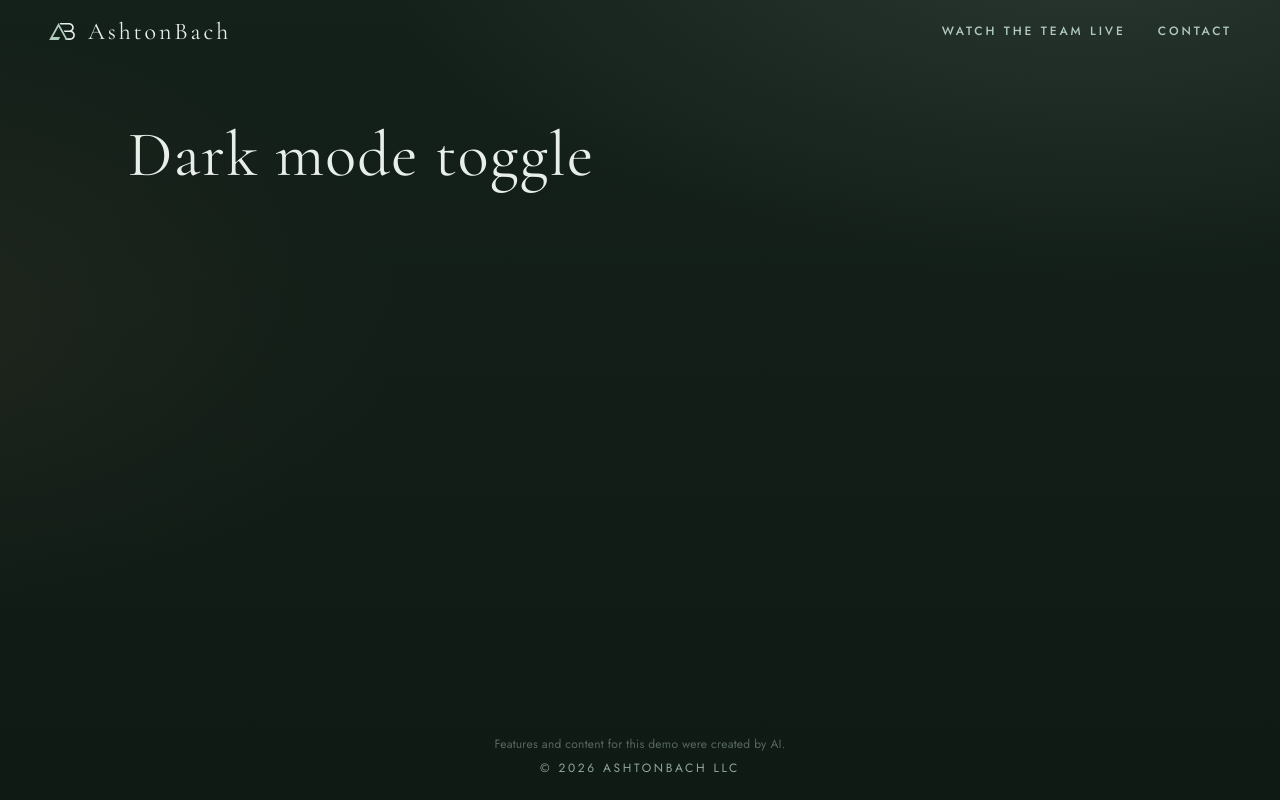
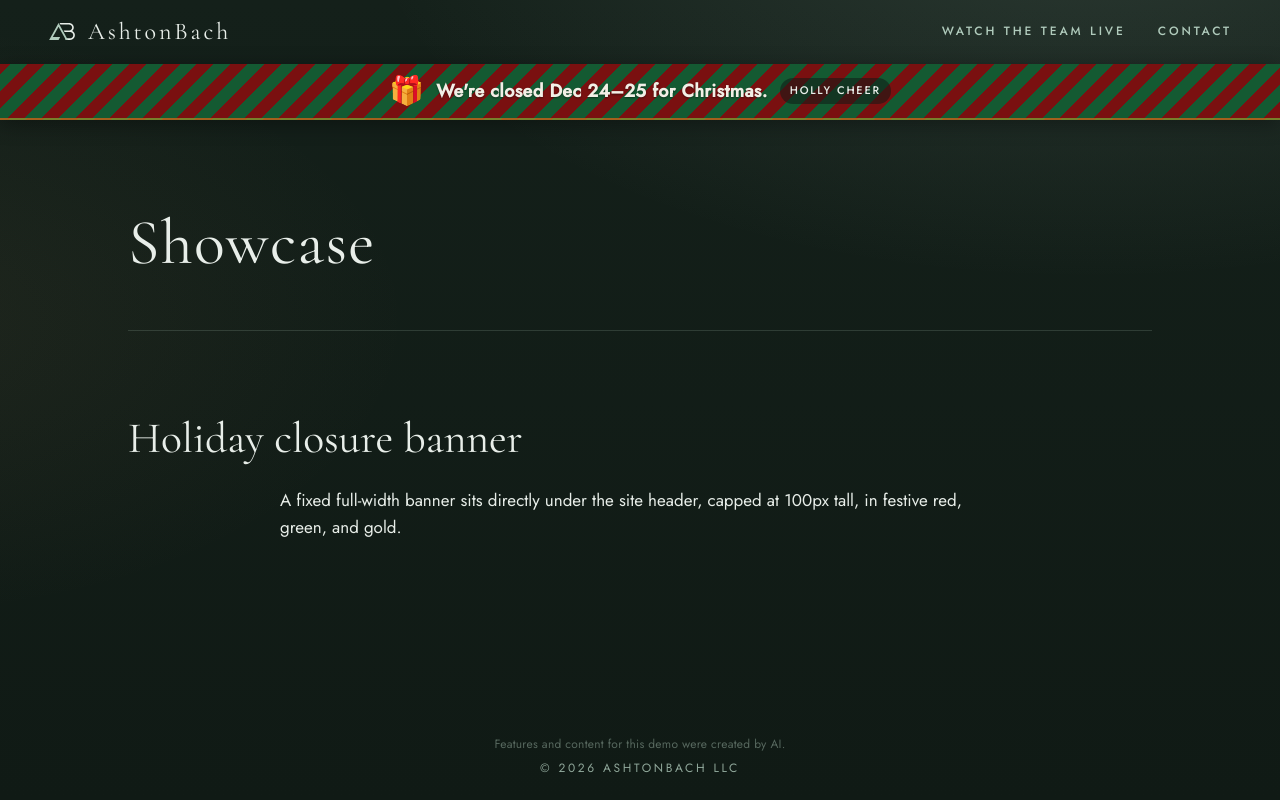
Before and after one commit to ashtonbach/agent-showcase, a Next.js app: page / in a window 1280 px wide. Built offline with nearby package versions, Linux system fonts and the light colour scheme.

Commit message:
Feature: Your request (Author: Alder)

```diff
--- a/app/lab/current.json
+++ b/app/lab/current.json
@@ -1 +1 @@
-{"slug":"dark-mode"}
+{"slug":"custom-1792299462"}
--- /dev/null
+++ b/app/lab/custom-1792299462/index.tsx
@@ -0,0 +1,120 @@
+"use client";
+
+import { useEffect, useState } from "react";
+
+const CLOSED = "We're closed Dec 24–25 for Christmas.";
+
+const VARIATIONS = [
+  {
+    label: "Evergreen stripe",
+    decor: "🎄",
+    bg: "linear-gradient(90deg, #8b0000 0%, #8b0000 33%, #0d5c2e 33%, #0d5c2e 66%, #c9a227 66%, #c9a227 100%)",
+  },
+  {
+    label: "Gold glow",
+    decor: "⭐",
+    bg: "linear-gradient(135deg, #6b0f0f 0%, #0d5c2e 45%, #b8860b 100%)",
+  },
+  {
+    label: "Holly cheer",
+    decor: "🎁",
+    bg: "repeating-linear-gradient(-45deg, #7a1010, #7a1010 12px, #145a32 12px, #145a32 24px)",
+  },
+  {
+    label: "Winter sparkle",
+    decor: "❄️",
+    bg: "linear-gradient(90deg, #0d5c2e, #8b0000, #d4af37, #0d5c2e)",
+  },
+];
+
+export default function Lab() {
+  const [pick, setPick] = useState(0);
+
+  useEffect(() => {
+    setPick(Math.floor(Math.random() * VARIATIONS.length));
+    document.documentElement.classList.add("lab-christmas-banner-on");
+    return () => document.documentElement.classList.remove("lab-christmas-banner-on");
+  }, []);
+
+  const v = VARIATIONS[pick];
+
+  return (
+    <section data-lab="custom-1792299462" aria-labelledby="lab-christmas-heading">
+      <h2 id="lab-christmas-heading">Holiday closure banner</h2>
+      <p className="lab-lead">
+        A fixed full-width banner sits directly under the site header, capped at 100px tall, in festive red, green, and gold.
+      </p>
+      <div
+        className="lab-banner"
+        role="status"
+        aria-live="polite"
+        data-variant={pick}
+        style={{ background: v.bg }}
+      >
+        <span className="lab-banner-decor" aria-hidden="true">{v.decor}</span>
+        <span className="lab-banner-text">{CLOSED}</span>
+        <span className="lab-banner-tag">{v.label}</span>
+      </div>
+      <style>{`
+        html.lab-christmas-banner-on main.page { padding-top: 88px; }
+        @media (max-width: 640px) {
+          html.lab-christmas-banner-on main.page { padding-top: 80px; }
+        }
+        .lab-lead {
+          max-width: min(720px, 100%);
+          margin: 0 auto 24px;
+          color: var(--mist);
+          line-height: 1.55;
+          font-size: 17px;
+        }
+        .lab-banner {
+          position: fixed;
+          top: var(--header-h);
+          left: 0;
+          right: 0;
+          z-index: 19;
+          display: flex;
+          align-items: center;
+          justify-content: center;
+          gap: 12px;
+          flex-wrap: wrap;
+          width: 100%;
+          max-height: 100px;
+          min-height: 56px;
+          padding: 10px 20px;
+          box-sizing: border-box;
+          border-bottom: 2px solid rgba(201, 162, 39, 0.55);
+          box-shadow: 0 4px 20px rgba(0, 0, 0, 0.35);
+          color: #f2efe6;
+          text-align: center;
+        }
+        .lab-banner-decor { font-size: 28px; line-height: 1; }
+        .lab-banner-text {
+          font-family: var(--sans);
+          font-weight: 600;
+          font-size: clamp(14px, 2.8vw, 18px);
+          letter-spacing: 0.02em;
+          text-shadow: 0 1px 2px rgba(0, 0, 0, 0.45);
+        }
+        .lab-banner-tag {
+          font-family: var(--sans);
+          font-size: 11px;
+          font-weight: 500;
+          letter-spacing: 0.16em;
+          text-transform: uppercase;
+          padding: 4px 10px;
+          border-radius: 999px;
+          background: rgba(18, 26, 22, 0.55);
+          color: #e8eee9;
+        }
+        @media (prefers-reduced-motion: no-preference) {
+          .lab-banner { animation: lab-banner-in 0.45s ease-out; }
+          @keyframes lab-banner-in {
+            from { opacity: 0; transform: translateY(-6px); }
+            to { opacity: 1; transform: translateY(0); }
+          }
+        }
+      `}</style>
+    </section>
+  );
+}
--- a/app/page.tsx
+++ b/app/page.tsx
@@ -1,3 +1,4 @@
+import Lab from "./lab/custom-1792299462";
 import { readDemoKey, demoTitle } from "./demo-name";
 const demoKey = readDemoKey();
 const demoName = demoTitle();
@@ -5,7 +6,7 @@ export default function Page() {
   return (
     <div className="page-stack">
       <h1 className="demo-title" data-i18n={demoKey}>{demoName}</h1>
-      {/* lab:slot */}
+      <Lab /> {/* lab:slot */}
     </div>
   );
 }
```
